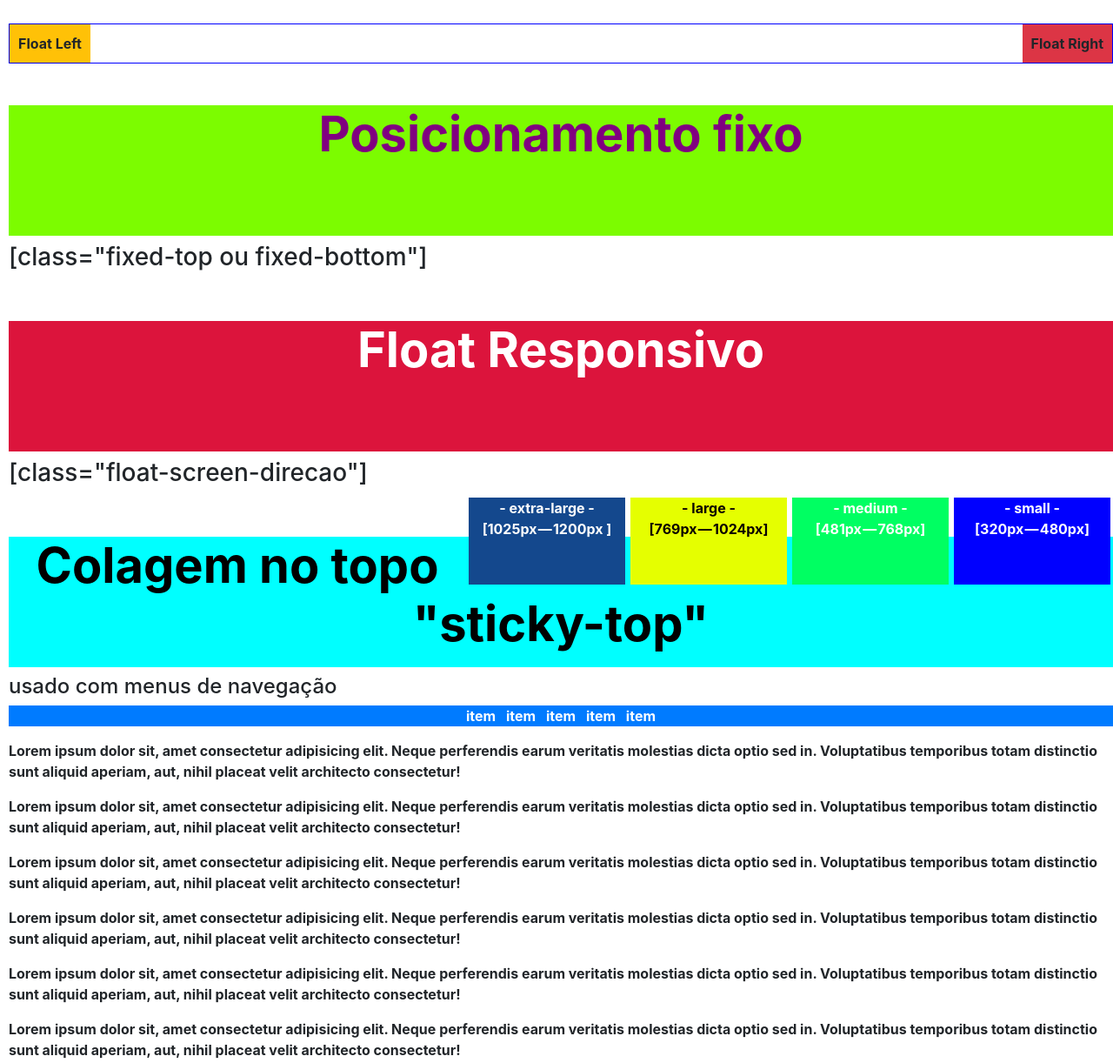
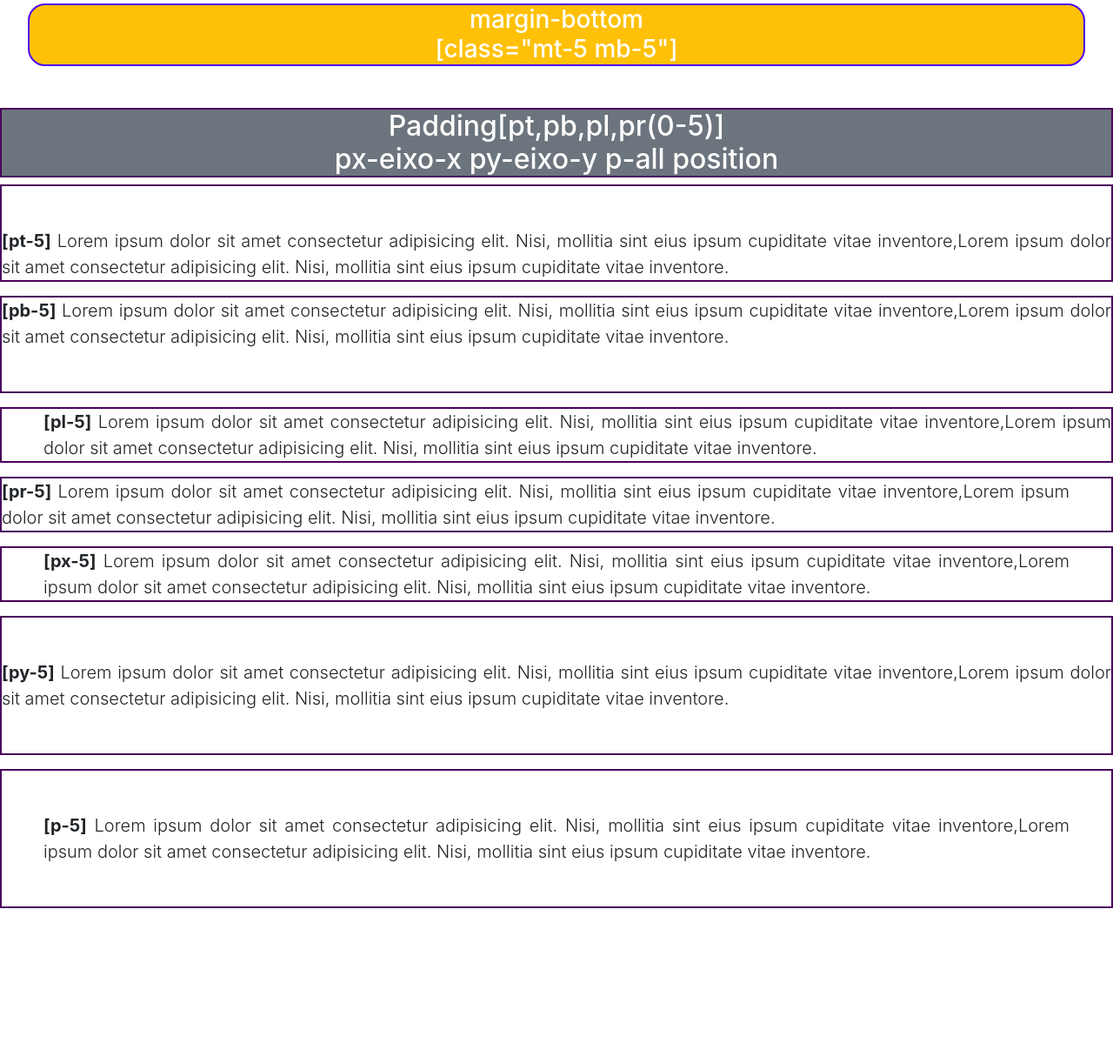
Before and after one commit to lucianobithencourt/bootstrap-margin-padding, a plain HTML site: page index.html in a window 1280 px wide. Shown: the part 600-1822 px from the top of the page at 87% size. After the commit the page ends 1660 px from the top, so only its background shows below. Drawn offline with nearby package versions, Linux system fonts and the light colour scheme.

Commit message:
updates
updates

```diff
--- a/bootstrap/css/style.css
+++ b/bootstrap/css/style.css
@@ -5,87 +5,26 @@
     font-weight: bold;
 }
 
-body {
-    margin-left: 10px;
+p,
+h2 {
+    border: 2px solid rgb(74, 1, 92);
 }
+
+
+
+#m-direita, #m-esquerda,#m-top,#m-bottom {
+    border: 2px solid rgb(77, 3, 248);
+    width:95vw;
+    margin:auto;
+    border-radius: 20px;
+}
+
+
+
+
 
 .display-4 {
     color: purple;
     height: 150px;
     ;
 }
-
-
-/* Elementos Flutuantes */
-
-#f-left,
-#f-right {
-    padding: 10px;
-}
-
-
-/* elementos flutuantes */
-
-#borda {
-    border: 1px solid blue;
-}
-
-#fixo {
-    background-color: lawngreen;
-}
-
-#flutuantes {
-    background-color: orange;
-    color: blue;
-}
-
-
-/* Float Responsivo */
-
-#resposivel {
-    background-color: crimson;
-    color: white;
-}
-
-#small {
-    margin:3px 3px;
-    width: 180px;
-    height: 100px;
-    background-color: blue;
-    color: white;
-    text-align: center;
-}
-
-#medium {
-    margin:3px 3px;
-    width: 180px;
-    height: 100px;
-    background-color: rgb(0, 255, 98);
-    color: white;
-    text-align: center;
-}
-
-#large {
-    margin:3px 3px;
-    width: 180px;
-    height: 100px;
-    background-color: rgb(229, 255, 0);
-    color: rgb(10, 1, 1);
-    text-align: center;
-}
-
-#extra-l {
-    margin:3px 3px;
-    width: 180px;
-    height: 100px;
-    background-color: rgb(20, 72, 141);
-    color: rgb(253, 253, 253);
-    text-align: center;
-}
-
-/* Colagem no topo */
-
-#colagem {
-    background-color:aqua;
-    color:black;
-}
--- a/index.html
+++ b/index.html
@@ -14,82 +14,66 @@
 
 
     <!-- Estilo personalizado -->
-<link rel="stylesheet" href="bootstrap/css/style.css">
-    <title>Elementos Flutuantes</title>
+    <link rel="stylesheet" href="bootstrap/css/style.css">
+
+
+    <title>Margin & padding</title>
 
 
 </head>
 
 <body>
 
-    <!-- Elementos Flutuantes   -->
+    <h3 class="display-4 text-center">Margim e Padding com bootstrap</h3>
 
-    <h3 id="flutuantes" class="display-4 text-center font-weight-bold">Elementos Flutuantes</h3>
-    <h4>
-        <pre>
-            <code>
-                &lt; div class="clearfix"&gt; <br>
-                 &lt; div class="float-right"&gt;
+    <div>
+        <h2 id="titulo-margim" class="text-center bg-secondary text-white">Margim[mt,mb,ml,mr(0-5)] <br> mx-eixo-x my-eixo-y m-all position </h2>
+
+        <h3 id="m-direita" class="bg-info text-center text-white mb-2 mr-5 mt-5">margin-direita <br> [class="mb-2 mr-5 mt-5"]</h3>
+
+        <h3 id="m-esquerda" class="bg-success text-center text-white ml-5 mb-2 ">margin-esquerda <br> [class="ml-5 mb-2"]</h3>
+
+        <h3 id="m-top" class="bg-danger text-center text-white  mt-5 mb-5">margin-top <br> [class="mt-5" mb-5]</h3>
+
+        <h3 id="m-bottom" class="bg-warning text-center text-white  mt-5 mb-5">margin-bottom <br> [class="mt-5 mb-5"]</h3>
+
+    </div>
+
+    <div>
+        <h2 id="titulo-margim" class="text-center bg-secondary text-white">Padding[pt,pb,pl,pr(0-5)] <br> px-eixo-x py-eixo-y p-all position </h2>
+
+        <p class="text-justify pt-5 lead">
+            <span>[pt-5]</span> Lorem ipsum dolor sit amet consectetur adipisicing elit. Nisi, mollitia sint eius ipsum cupiditate vitae inventore,Lorem ipsum dolor sit amet consectetur adipisicing elit. Nisi, mollitia sint eius ipsum cupiditate vitae
+            inventore. </p>
+
+        <p class="text-justify pb-5 lead">
+            <span>[pb-5]</span> Lorem ipsum dolor sit amet consectetur adipisicing elit. Nisi, mollitia sint eius ipsum cupiditate vitae inventore,Lorem ipsum dolor sit amet consectetur adipisicing elit. Nisi, mollitia sint eius ipsum cupiditate vitae
+            inventore. </p>
+
+        <p class="text-justify pl-5 lead">
+            <span>[pl-5]</span> Lorem ipsum dolor sit amet consectetur adipisicing elit. Nisi, mollitia sint eius ipsum cupiditate vitae inventore,Lorem ipsum dolor sit amet consectetur adipisicing elit. Nisi, mollitia sint eius ipsum cupiditate vitae
+            inventore. </p>
+
+        <p class="text-justify pr-5 lead">
+            <span>[pr-5]</span> Lorem ipsum dolor sit amet consectetur adipisicing elit. Nisi, mollitia sint eius ipsum cupiditate vitae inventore,Lorem ipsum dolor sit amet consectetur adipisicing elit. Nisi, mollitia sint eius ipsum cupiditate vitae
+            inventore. </p>
+
+        <p class="text-justify px-5 lead">
+            <span>[px-5]</span> Lorem ipsum dolor sit amet consectetur adipisicing elit. Nisi, mollitia sint eius ipsum cupiditate vitae inventore,Lorem ipsum dolor sit amet consectetur adipisicing elit. Nisi, mollitia sint eius ipsum cupiditate vitae
+            inventore. </p>
+
+        <p class="text-justify py-5 lead">
+            <span>[py-5]</span> Lorem ipsum dolor sit amet consectetur adipisicing elit. Nisi, mollitia sint eius ipsum cupiditate vitae inventore,Lorem ipsum dolor sit amet consectetur adipisicing elit. Nisi, mollitia sint eius ipsum cupiditate vitae
+            inventore. </p>
+
+        <p class="text-justify p-5 lead">
+            <span>[p-5]</span> Lorem ipsum dolor sit amet consectetur adipisicing elit. Nisi, mollitia sint eius ipsum cupiditate vitae inventore,Lorem ipsum dolor sit amet consectetur adipisicing elit. Nisi, mollitia sint eius ipsum cupiditate vitae
+            inventore. </p>
+    </div>
 
 
 
-                 &lt;/div&gt; <br>
-                    &lt; div class=float-left&gt;
 
-
-
-                    &lt;/div &gt; <br>
-                    /div &gt;
-            </code>
-        </pre>
-    </h4>
-
-    <div id=borda class="clearfix">
-        <div id="f-left" class="float-left bg-warning">Float Left</div>
-
-        <div id="f-right" class="float-right bg-danger">Float Right</div>
-    </div>
-
-    </div>
-<br><br>
-    <h3 id="fixo" class="display-4 text-center font-weight-bold ">Posicionamento fixo</h3>
-    <h3>[class="fixed-top ou fixed-bottom"]</h3>
-
-    <br><br>
-
-    <h3 id="resposivel" class="display-4 text-center font-weight-bold ">Float Responsivo</h3>
-    <h3>[class="float-screen-direcao"]</h3>
-
-    <div id="small" class="float-sm-right">- small - <br> [320px — 480px]</div>
-
-    <div id="medium" class="float-md-right">- medium - <br> [481px — 768px]</div>
-
-    <div id="large" class="float-lg-right">- large - <br>[769px — 1024px]</div>
-
-    <div id="extra-l" class="float-xl-right">- extra-large - <br> [1025px — 1200px ]</div>
-
-    <br><br>
-    <h3 id="colagem" class="display-4 text-center font-weight-bold " >Colagem no topo "sticky-top"</h3>
-    <h4>usado com menus de navegação</h4>
-
-    <ul class="list-inline bg-primary sticky-top text-white text-center ">
-        <li class="list-inline-item" >item</li>
-        <li class="list-inline-item" >item</li>
-        <li class="list-inline-item" >item</li>
-        <li class="list-inline-item" >item</li>
-        <li class="list-inline-item" >item</li>
-    </ul>
-
-    <p>Lorem ipsum dolor sit, amet consectetur adipisicing elit. Neque perferendis earum veritatis molestias dicta optio sed in. Voluptatibus temporibus totam distinctio sunt aliquid aperiam, aut, nihil placeat velit architecto consectetur!</p>
-    <p>Lorem ipsum dolor sit, amet consectetur adipisicing elit. Neque perferendis earum veritatis molestias dicta optio sed in. Voluptatibus temporibus totam distinctio sunt aliquid aperiam, aut, nihil placeat velit architecto consectetur!</p>
-    <p>Lorem ipsum dolor sit, amet consectetur adipisicing elit. Neque perferendis earum veritatis molestias dicta optio sed in. Voluptatibus temporibus totam distinctio sunt aliquid aperiam, aut, nihil placeat velit architecto consectetur!</p>
-    <p>Lorem ipsum dolor sit, amet consectetur adipisicing elit. Neque perferendis earum veritatis molestias dicta optio sed in. Voluptatibus temporibus totam distinctio sunt aliquid aperiam, aut, nihil placeat velit architecto consectetur!</p>
-    <p>Lorem ipsum dolor sit, amet consectetur adipisicing elit. Neque perferendis earum veritatis molestias dicta optio sed in. Voluptatibus temporibus totam distinctio sunt aliquid aperiam, aut, nihil placeat velit architecto consectetur!</p>
-    <p>Lorem ipsum dolor sit, amet consectetur adipisicing elit. Neque perferendis earum veritatis molestias dicta optio sed in. Voluptatibus temporibus totam distinctio sunt aliquid aperiam, aut, nihil placeat velit architecto consectetur!</p>
-    <p>Lorem ipsum dolor sit, amet consectetur adipisicing elit. Neque perferendis earum veritatis molestias dicta optio sed in. Voluptatibus temporibus totam distinctio sunt aliquid aperiam, aut, nihil placeat velit architecto consectetur!</p>
-    <p>Lorem ipsum dolor sit, amet consectetur adipisicing elit. Neque perferendis earum veritatis molestias dicta optio sed in. Voluptatibus temporibus totam distinctio sunt aliquid aperiam, aut, nihil placeat velit architecto consectetur!</p>
-    <p>Lorem ipsum dolor sit, amet consectetur adipisicing elit. Neque perferendis earum veritatis molestias dicta optio sed in. Voluptatibus temporibus totam distinctio sunt aliquid aperiam, aut, nihil placeat velit architecto consectetur!</p>
-    <p>Lorem ipsum dolor sit, amet consectetur adipisicing elit. Neque perferendis earum veritatis molestias dicta optio sed in. Voluptatibus temporibus totam distinctio sunt aliquid aperiam, aut, nihil placeat velit architecto consectetur!</p>
 
 
 
```
